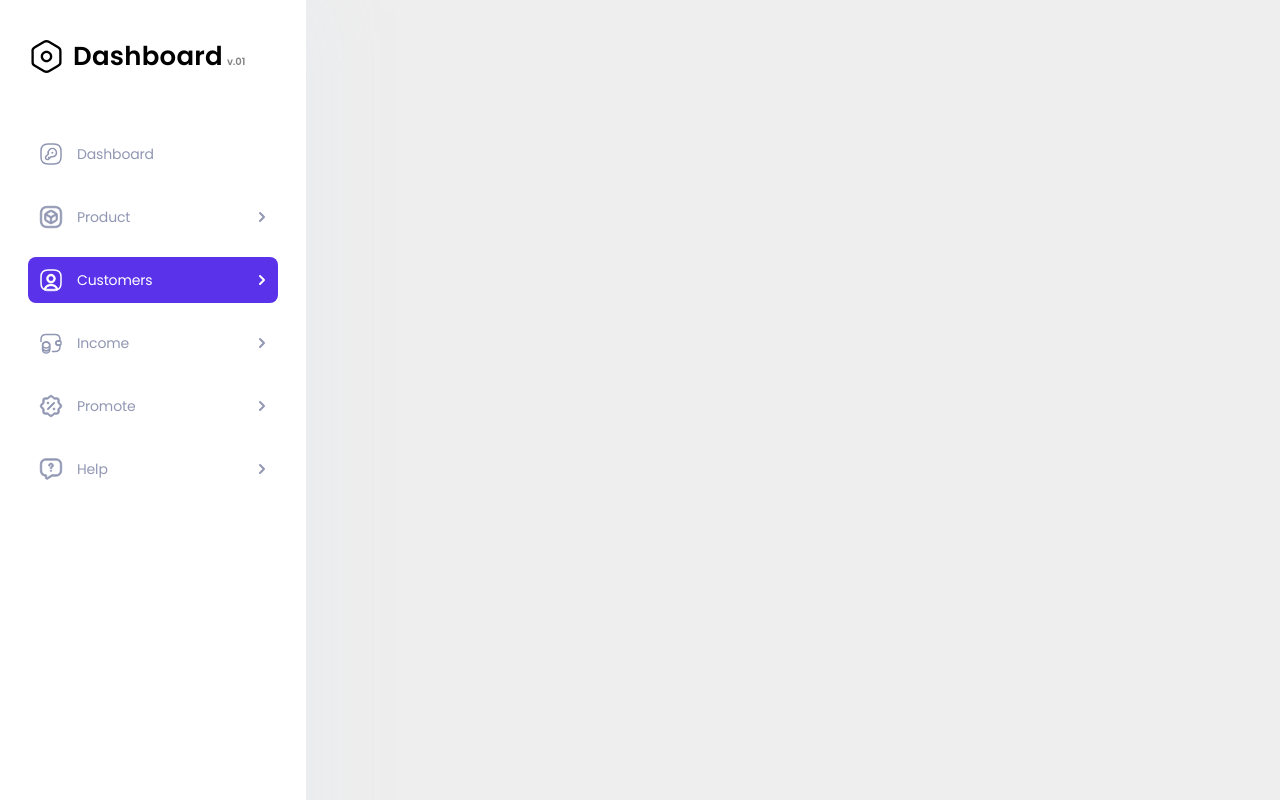
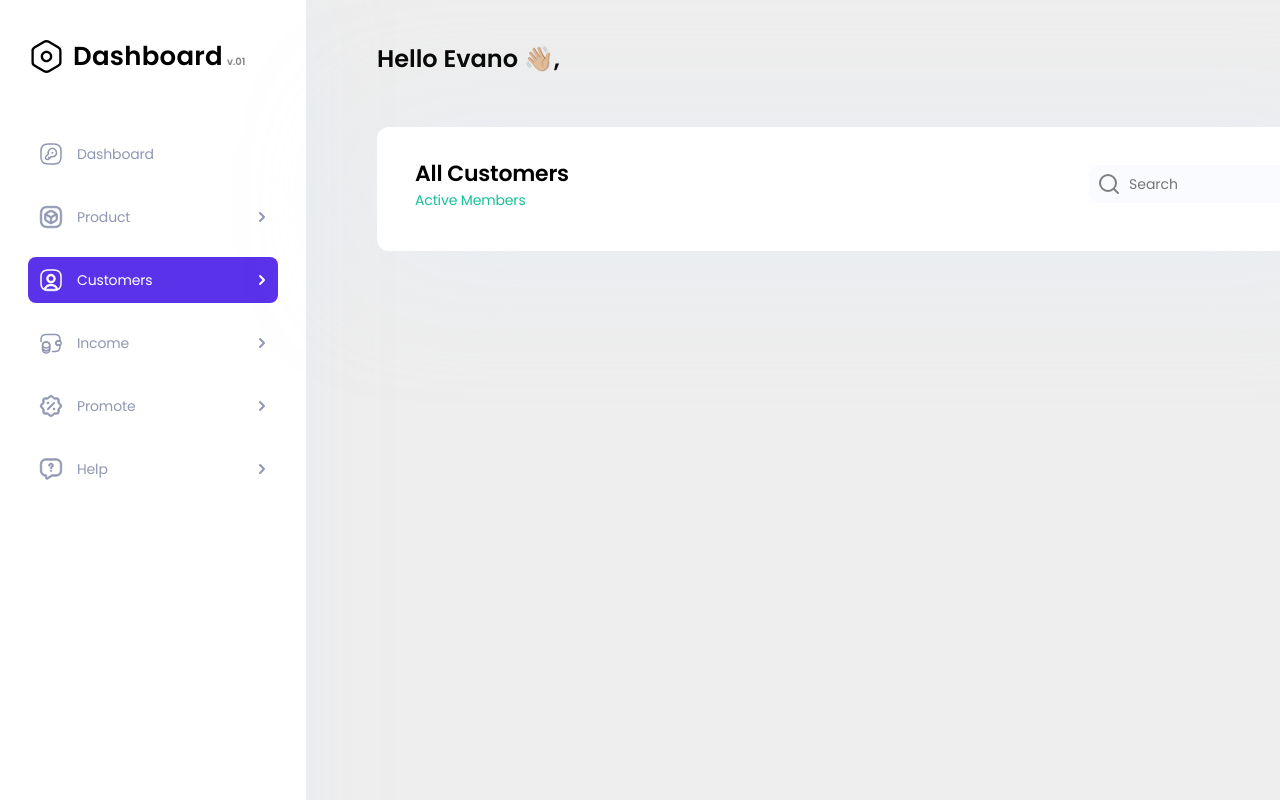
Before and after one commit to iSteffan/CRM-Dashboard-Customers, a plain HTML site: page index.html in a window 1280 px wide. Shown: the top 800 px of the page. Drawn offline with nearby package versions, Linux system fonts and the light colour scheme; a web font is replaced by a local one.

Commit message:
add title & search

```diff
--- a/css/styles.css
+++ b/css/styles.css
@@ -33,16 +33,10 @@ body {
   font-family: 'Poppins', sans-serif;
   font-size: 14px;
   font-weight: 500;
+  line-height: normal;
 
   color: #292d32;
   background-color: #eeeeee;
-}
-
-.container {
-  /* outline: 1px solid tomato; */
-  width: 375px;
-  margin-right: auto;
-  margin-left: auto;
 }
 
 /* @media screen and (min-width: 375px) and (max-width: 1575px) {
@@ -54,11 +48,13 @@ body {
 } */
 
 .main-container {
+  display: flex;
   margin-right: auto;
   margin-left: auto;
 
   width: 1440px;
   height: 1198px;
+  /* outline: 1px solid tomato; */
 }
 
 /* ------------------------------------------------Sidebar------------------------------------------------ */
@@ -85,7 +81,6 @@ body {
   color: #000;
   font-size: 26px;
   font-weight: 600;
-  line-height: normal;
   letter-spacing: 0.26px;
 }
 
@@ -94,7 +89,6 @@ body {
 
   color: #838383;
   font-size: 10px;
-  line-height: normal;
   letter-spacing: -0.1px;
 }
 
@@ -117,8 +111,6 @@ body {
 
   width: 250px;
   color: #9197b3;
-  font-size: 14px;
-  line-height: normal;
   letter-spacing: -0.14px;
   border: 0;
   border-radius: 8px;
@@ -194,7 +186,6 @@ body {
 
 .user__name {
   color: #000;
-  line-height: normal;
   letter-spacing: 0.14px;
 }
 
@@ -202,6 +193,78 @@ body {
   color: #757575;
   font-size: 12px;
   font-weight: 400;
-  line-height: normal;
   letter-spacing: 0.12px;
 }
+
+/* ------------------------------------------------page------------------------------------------------ */
+.active-page {
+  padding-top: 41px;
+  padding-left: 71px;
+  padding-right: 95px;
+  padding-bottom: 258px;
+
+  width: 1134px;
+}
+
+.greetings {
+  margin-bottom: 51px;
+
+  color: #000;
+  font-size: 24px;
+}
+
+.page-content {
+  padding-top: 30px;
+  padding-left: 38px;
+  padding-right: 40px;
+  padding-bottom: 40px;
+
+  width: 968px;
+  background-color: #fff;
+  border-radius: 12px;
+  filter: drop-shadow(0px 10px 60px rgba(226, 236, 249, 0.5));
+}
+
+.page-header {
+  display: flex;
+  justify-content: space-between;
+  align-items: center;
+}
+
+.page-title {
+  color: #000;
+  font-size: 22px;
+  font-weight: 600;
+  letter-spacing: -0.22px;
+}
+
+.title-specification {
+  color: #16c098;
+  font-weight: 400;
+  letter-spacing: -0.14px;
+}
+/* -----------------------------form----------------------------- */
+
+.input-wrapper {
+  position: relative;
+}
+
+.input {
+  padding-top: 10px;
+  padding-left: 40px;
+  padding-right: 10px;
+  padding-bottom: 10px;
+
+  width: 216px;
+  height: 38px;
+  flex-shrink: 0;
+  border-radius: 10px;
+  background: #f9fbff;
+  border: 0;
+}
+
+.search-icon {
+  position: absolute;
+  top: 7px;
+  left: 8px;
+}
--- a/index.html
+++ b/index.html
@@ -128,6 +128,26 @@
             </div>
           </div>
         </aside>
+
+        <div class="active-page">
+          <h2 class="greetings">Hello Evano 👋🏼,</h2>
+          <div class="page-content">
+            <div class="page-header">
+              <div>
+                <h1 class="page-title">All Customers</h1>
+                <p class="title-specification">Active Members</p>
+              </div>
+              <form>
+                <div class="input-wrapper">
+                  <input type="text" placeholder="Search" class="input" />
+                  <svg width="24" height="24" class="search-icon">
+                    <use href="./images/symbol-defs.svg#search"></use>
+                  </svg>
+                </div>
+              </form>
+            </div>
+          </div>
+        </div>
       </div>
     </main>
   </body>
```
